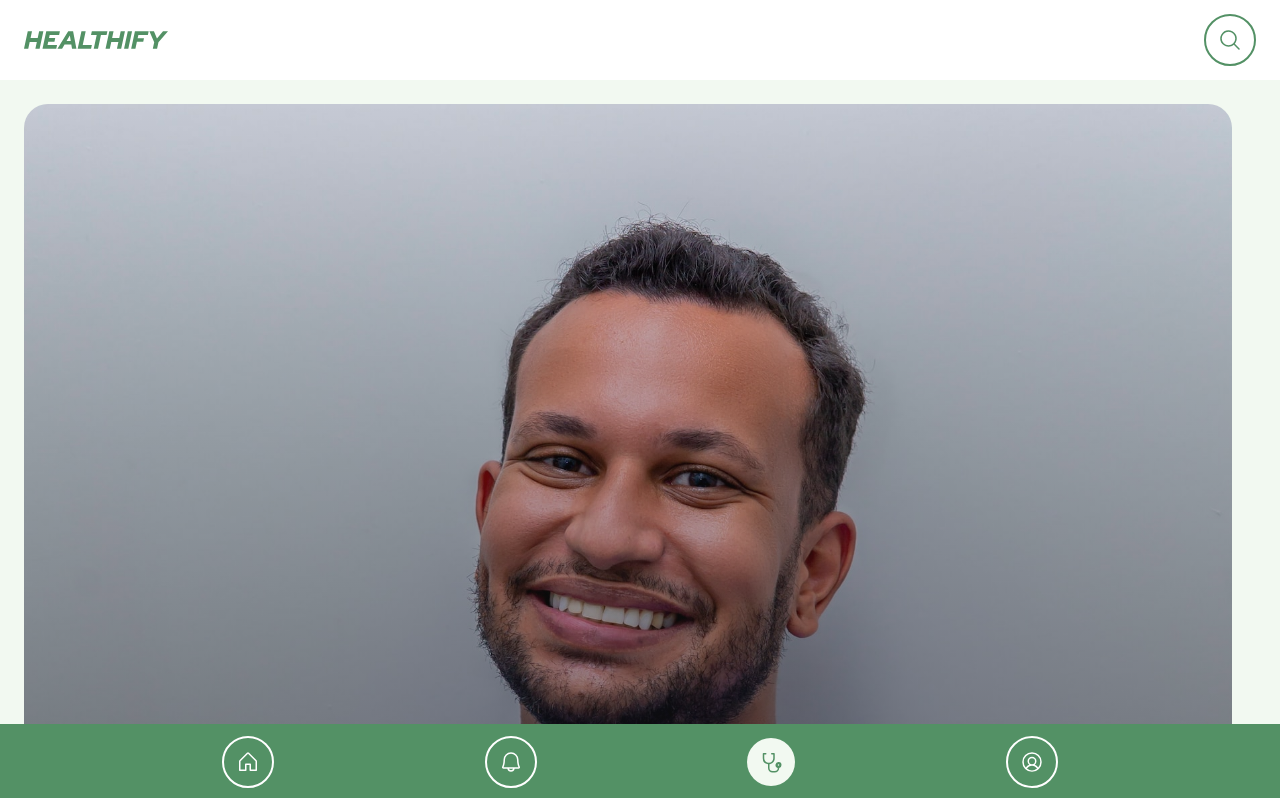
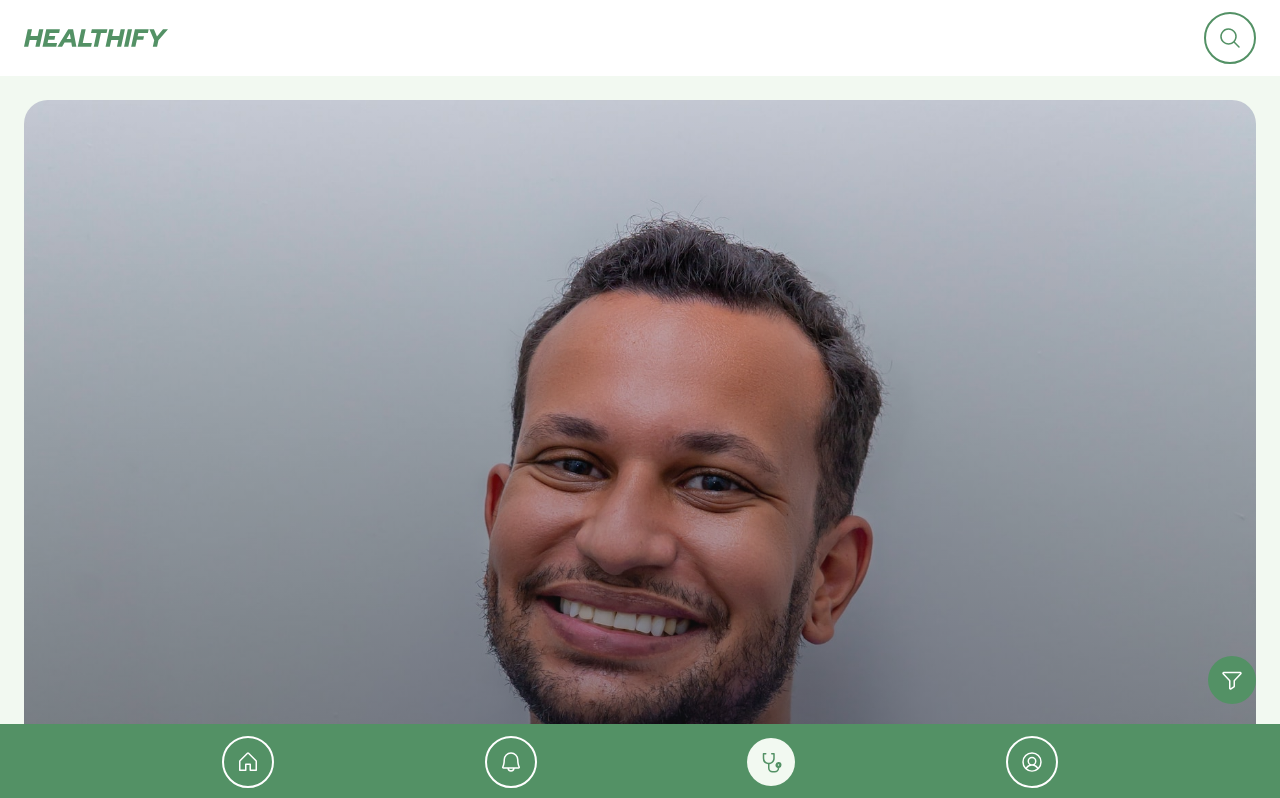
Before and after one commit to saifessam/healthify, a Next.js app: page /doctors in a window 1280 px wide. Shown: the top 798 px of the page. Built offline with nearby package versions, Linux system fonts and the light colour scheme.

Commit message:
Fixed `Grid` spacing + Floating button styles

```diff
--- a/app/doctors/page.tsx
+++ b/app/doctors/page.tsx
@@ -7,7 +7,7 @@ import Message from "@/components/message";
 import GridSection from "@/components/sections/grid";
 import ShowMoreSection from "@/components/sections/pagination";
 import IDoctor from "@/types/doctor";
-import { Gear, UsersThree } from "@phosphor-icons/react";
+import { Funnel, UsersThree } from "@phosphor-icons/react";
 import { getDoctors } from "../api/users/route";
 
 export default async function Doctors() {
@@ -20,7 +20,7 @@ export default async function Doctors() {
 			<>
 				<GridSection>{doctors.map((doctor) => <DoctorCard doctor={doctor} key={`DoctorsPageDoctor(${doctor.id})`} />)}</GridSection>
 				<ShowMoreSection />
-				<Button style={{ theme: "primary", shape: "normal", bordered: false }} className="floating" content={<>Filters<Gear weight="fill" /></>} />
+				<Button style={{ theme: "primary", shape: "circular", bordered: false }} className="floating" content={<Funnel />} />
 			</>
 		);
 	}
--- a/components/button/styles.css
+++ b/components/button/styles.css
@@ -24,6 +24,13 @@
 
   &.bordered {
     background-color: transparent !important;
+  }
+
+  &.floating {
+    position: fixed;
+    bottom: calc(var(--spacing) * 4);
+    right: var(--spacing);
+    z-index: 5;
   }
 
   &.primary {
--- a/components/header/styles.css
+++ b/components/header/styles.css
@@ -1,12 +1,11 @@
 header {
   position: sticky;
-  height: 10dvh;
   top: 0;
   display: flex;
   flex-direction: row;
   justify-content: space-between;
   align-items: center;
-  padding: 0 var(--spacing);
+  padding: var(--half-spacing) var(--spacing);
   background-color: var(--background-secondary);
   z-index: 10;
 
@@ -16,15 +15,6 @@ header {
     width: calc(var(--double-spacing) * 3);
     height: auto;
     aspect-ratio: 2/0.5;
-  }
-
-  & button {
-    padding: 0;
-
-    & svg {
-      width: clamp(1rem, 1.5rem, 1.75rem) !important;
-      height: auto !important;
-    }
   }
 
   & aside {
--- a/components/sections/grid/styles.css
+++ b/components/sections/grid/styles.css
@@ -1,7 +1,7 @@
 section#grid {
   width: 100%;
   display: grid;
-  grid-template-columns: repeat(auto-fit, calc(100% - var(--spacing)));
+  grid-template-columns: repeat(auto-fit, calc(100%));
   gap: var(--spacing);
   padding: var(--spacing);
 }
--- a/components/sections/pagination/index.tsx
+++ b/components/sections/pagination/index.tsx
@@ -2,5 +2,9 @@ import Button from '../../button';
 import './styles.css';
 
 export default function ShowMoreSection() {
-	return <section id="show-more"><Button style={{ theme: "primary", shape: "normal", bordered: false }} content={"Show more doctors"} action={() => { }} /></section>;
+	return (
+		<section id="show-more">
+			<Button style={{ theme: "primary", shape: "normal", bordered: false }} content={"Show more doctors"} action={() => { }} />
+		</section>
+	);
 }
```
